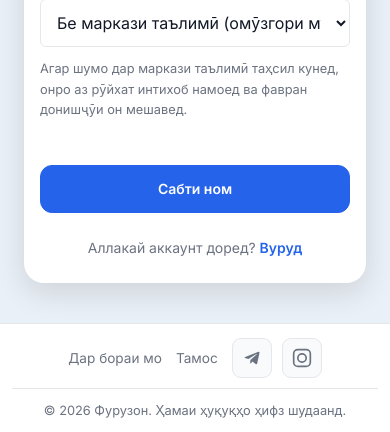
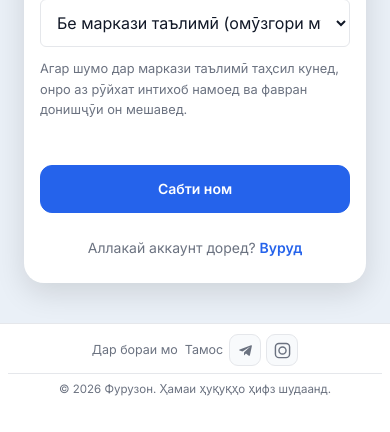
Before and after one commit to rmarufs/education-platform, a Python web app: template templates/auth/register.html in a window 390 px wide. Shown: the part 1036-1468 px from the top of the page. After the commit the page ends 1432 px from the top, so only its background shows below. Run offline with Jinja, Linux system fonts and the light colour scheme; the template is opened without the code that fills it, so the values that code supplies are empty.

Commit message:
Compact mobile footer layout

```diff
--- a/static/css/mobile.css
+++ b/static/css/mobile.css
@@ -1093,28 +1093,37 @@
   table { display: block; overflow-x: auto; white-space: nowrap; width: 100%; }
   /* ══════ Оптимизированный Footer ═══════════════════ */
   .footer-shell {
-    padding: 16px 14px calc(12px + env(safe-area-inset-bottom));
+    padding: 12px 10px calc(8px + env(safe-area-inset-bottom));
   }
   .footer-grid {
     display: flex;
     justify-content: center;
     align-items: center;
-    flex-wrap: wrap;
-    gap: 10px 14px;
-    margin-bottom: 10px;
+    flex-wrap: nowrap;
+    gap: 8px;
+    max-width: 100%;
+    margin-bottom: 7px;
   }
   .footer-links {
     justify-content: center;
-    gap: 14px;
+    flex-wrap: nowrap;
+    flex: 0 1 auto;
+    min-width: 0;
+    gap: 8px;
   }
   .footer-socials {
     justify-content: center;
-    gap: 10px;
+    flex-shrink: 0;
+    gap: 5px;
   }
   .footer-socials a {
-    width: 40px;
-    height: 40px;
+    width: 32px;
+    height: 32px;
     border-radius: 9px;
+  }
+  .footer-socials svg {
+    width: 17px;
+    height: 17px;
   }
   .footer-title {
     font-size: 0.85rem;
@@ -1122,13 +1131,16 @@
     font-weight: 600;
   }
   .footer-links a {
-    padding: 4px 0;
-    font-size: 0.85rem;
+    padding: 3px 0;
+    font-size: 0.78rem;
     line-height: 1.25;
     color: var(--text-muted);
+    white-space: nowrap;
   }
   .footer-bottom {
-    padding-top: 12px;
+    padding-top: 8px;
+    font-size: 0.72rem;
+    line-height: 1.25;
   }
 
   /* ══════ Teacher tools ═════════════════════════════ */
@@ -1582,8 +1594,10 @@
   }
 
   /* Footer */
-  .footer-shell { padding: 14px 12px calc(10px + env(safe-area-inset-bottom)); }
-  .footer-grid { margin-bottom: 10px; }
+  .footer-shell { padding: 10px 8px calc(8px + env(safe-area-inset-bottom)); }
+  .footer-grid { gap: 6px; margin-bottom: 7px; }
+  .footer-links { gap: 7px; }
+  .footer-socials a { width: 32px; height: 32px; }
 
   /* Page hero */
   .page-hero { padding: 32px 16px; }
```
